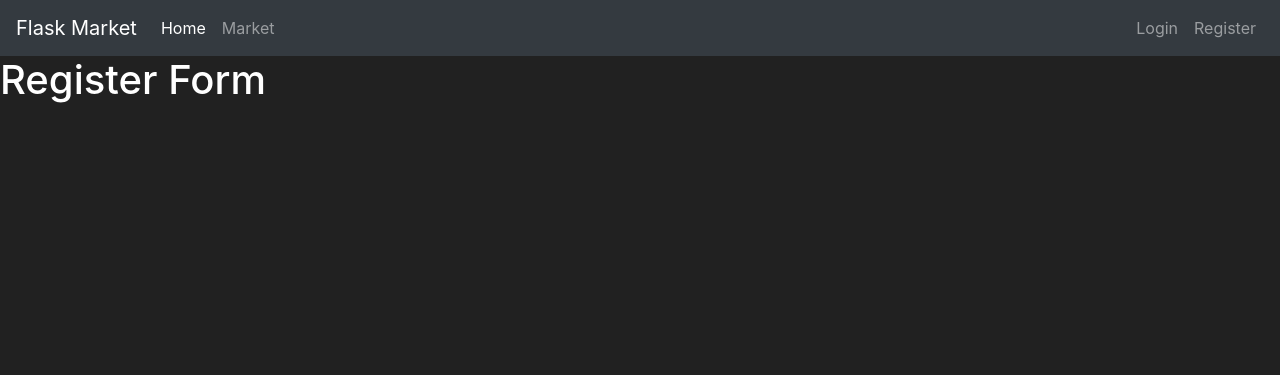
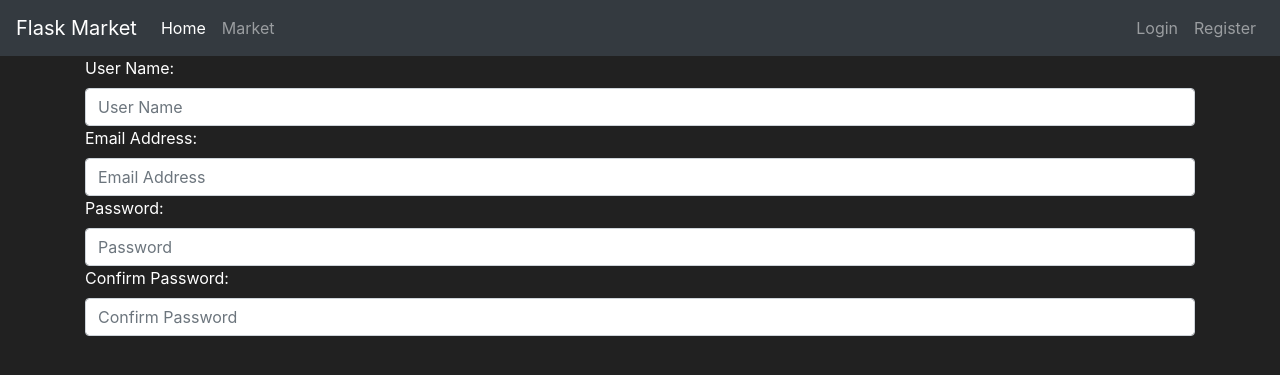
Before and after one commit to lphillipe/Exercises-in-Python, a Flask app: page /register in a window 1280 px wide. Shown: the top 375 px of the page. Run offline with Flask 3, Linux system fonts and the light colour scheme; some libraries are stand-ins or nearby versions.

Commit message:
update forms and register

```diff
--- a/FlaskMarket/market/forms.py
+++ b/FlaskMarket/market/forms.py
@@ -3,8 +3,8 @@ from wtforms import StringField, PasswordField, SubmitField
 
 
 class RegisterForm(FlaskForm):
-    username = StringField(label='username')
-    email_address = StringField(label='email')
-    password1 = PasswordField(label='password1')
-    password2 = PasswordField(label='password2')
-    submit = SubmitField(label='submit')
+    username = StringField(label='User Name:')
+    email_address = StringField(label='Email Address:')
+    password1 = PasswordField(label='Password:')
+    password2 = PasswordField(label='Confirm Password:')
+    submit = SubmitField(label='Submit:')
--- a/FlaskMarket/market/templates/register.html
+++ b/FlaskMarket/market/templates/register.html
@@ -4,5 +4,20 @@ Register Page
 {% endblock %}
 
 {% block content %}
-<h1>Register Form</h1>
+<div class="container">
+    <form method="POST" class="form-register" style="color:white">
+        {{ form.username.label() }}
+        {{ form.username(class="form-control", placeholder="User Name") }}
+
+        {{ form.email_address.label() }}
+        {{ form.email_address(class="form-control", placeholder="Email Address") }}
+
+        {{ form.password1.label() }}
+        {{ form.password1(class="form-control", placeholder="Password") }}
+
+        {{ form.password2.label() }}
+        {{ form.password2(class="form-control", placeholder="Confirm Password") }}
+    </form>
+</div>
+
 {% endblock %}
```
